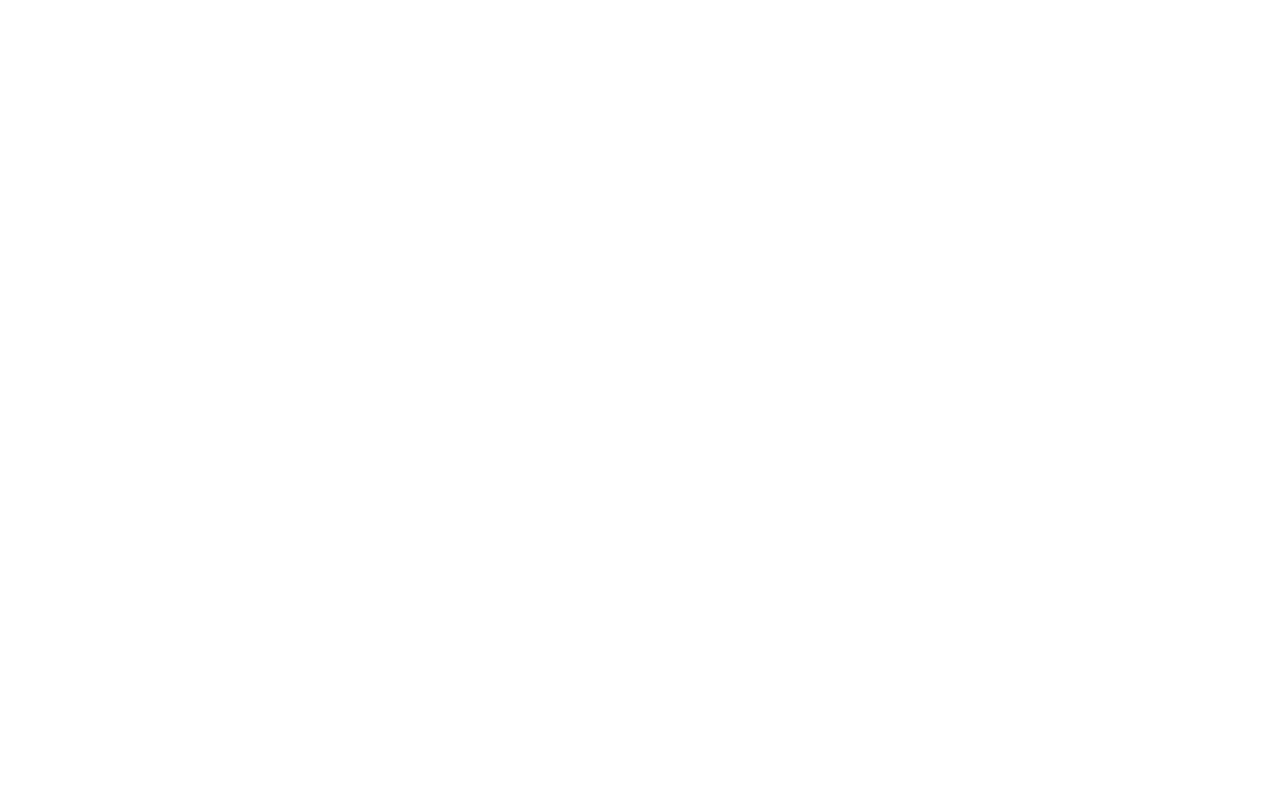
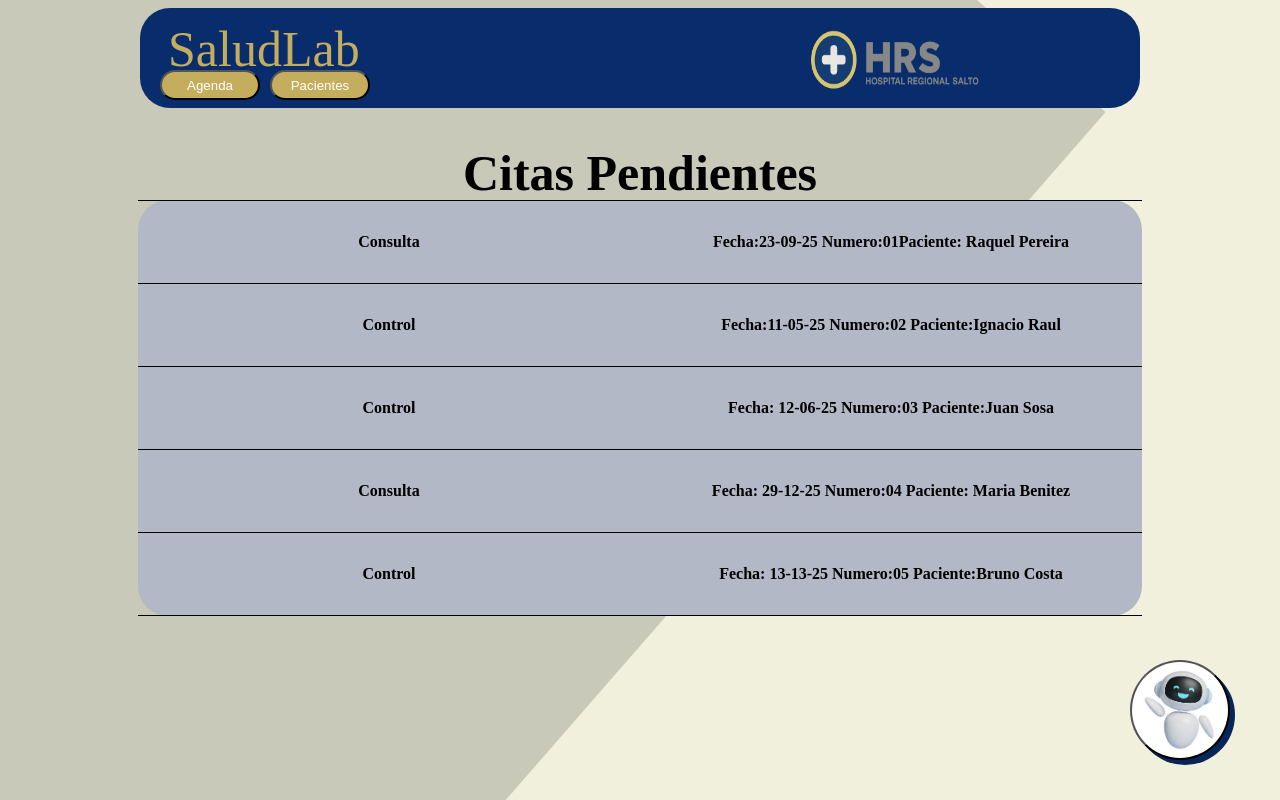
Before and after one commit to ArgainThiago/VistaLab2, a PHP site: page /Pag_Medico.html in a window 1280 px wide. Before the commit the page is empty. Run offline with PHP 8.4, Linux system fonts and the light colour scheme; lists and menus that the app fills with data are empty.

Commit message:
Pagina Medico
pagina del medioc casi lista, agregar lo d modificar citas o eliminar y poner toda la letra igual

```diff
--- a/Pag_Medico.html
+++ b/Pag_Medico.html
@@ -0,0 +1,48 @@
+<!DOCTYPE html>
+<html lang="es">
+<head>
+    <meta charset="UTF-8">
+    <meta name="viewport" content="width=device-width, initial-scale=1.0">
+    <title>SaludLab-Citas</title>
+    <link rel="stylesheet" href="SegundaPagina.css">
+</head>
+<body>
+ <button class="Robot"></button>
+    <div class="superior">
+
+        <button class="mi-boton">Pacientes</button>
+        <button class="Boton">Agenda</button>
+        <p class="Texto">SaludLab</p>
+
+        <img src="logohospital.png"alt="logo"class="logo">
+    </div>
+    <h1 class="Cita">Citas Pendientes</h1>
+<div class="tablas">
+    <div class="estilos">
+    <table>
+        <tr>
+            <th>Consulta</th>
+            <th>Fecha:23-09-25 Numero:01Paciente: Raquel Pereira</th>
+      </tr>
+      <tr>
+        <th>Control</th>
+        <th>Fecha:11-05-25 Numero:02 Paciente:Ignacio Raul</th>
+      </tr>
+      <tr>
+        <th>Control</th>
+        <th>Fecha: 12-06-25 Numero:03 Paciente:Juan Sosa</th>
+      </tr>
+      <tr>
+        <th>Consulta</th>
+        <th>Fecha: 29-12-25 Numero:04 Paciente: Maria Benitez</th>
+      </tr>
+      <tr>
+        <th>Control</th>
+        <th> Fecha: 13-13-25 Numero:05 Paciente:Bruno Costa</th>
+      </tr>
+    </table>
+</div>
+</div>
+
+</body>
+</html>
--- a/login.php
+++ b/login.php
@@ -33,7 +33,7 @@
     $_SESSION['perfil'] = 'paciente';
     $_SESSION['id'] = $row['Cedula_P'];
     $_SESSION['usuario'] = $row['Nombre_P'];
-    header("Location: Pag_Paciente.html");
+    header("Location: SegundaPagina.html");
     exit;
     }
 $stmt->close();
```
